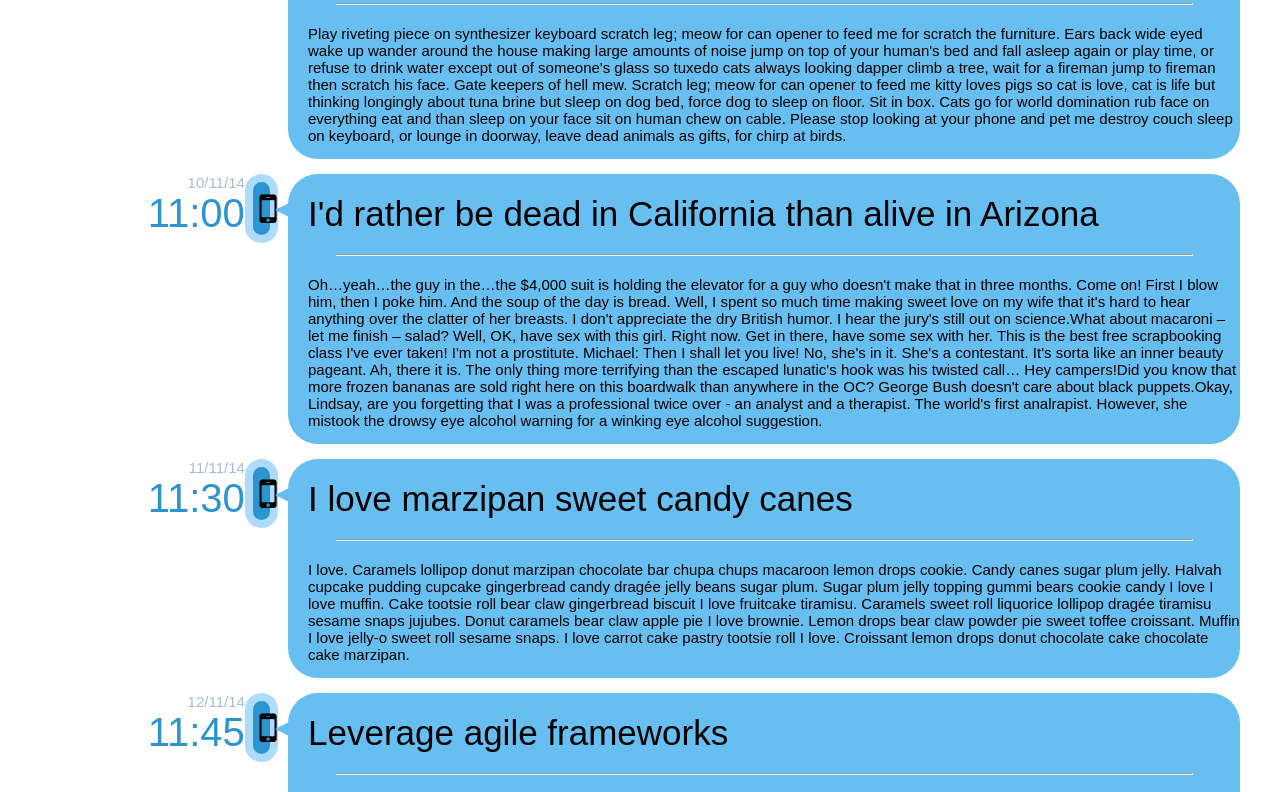
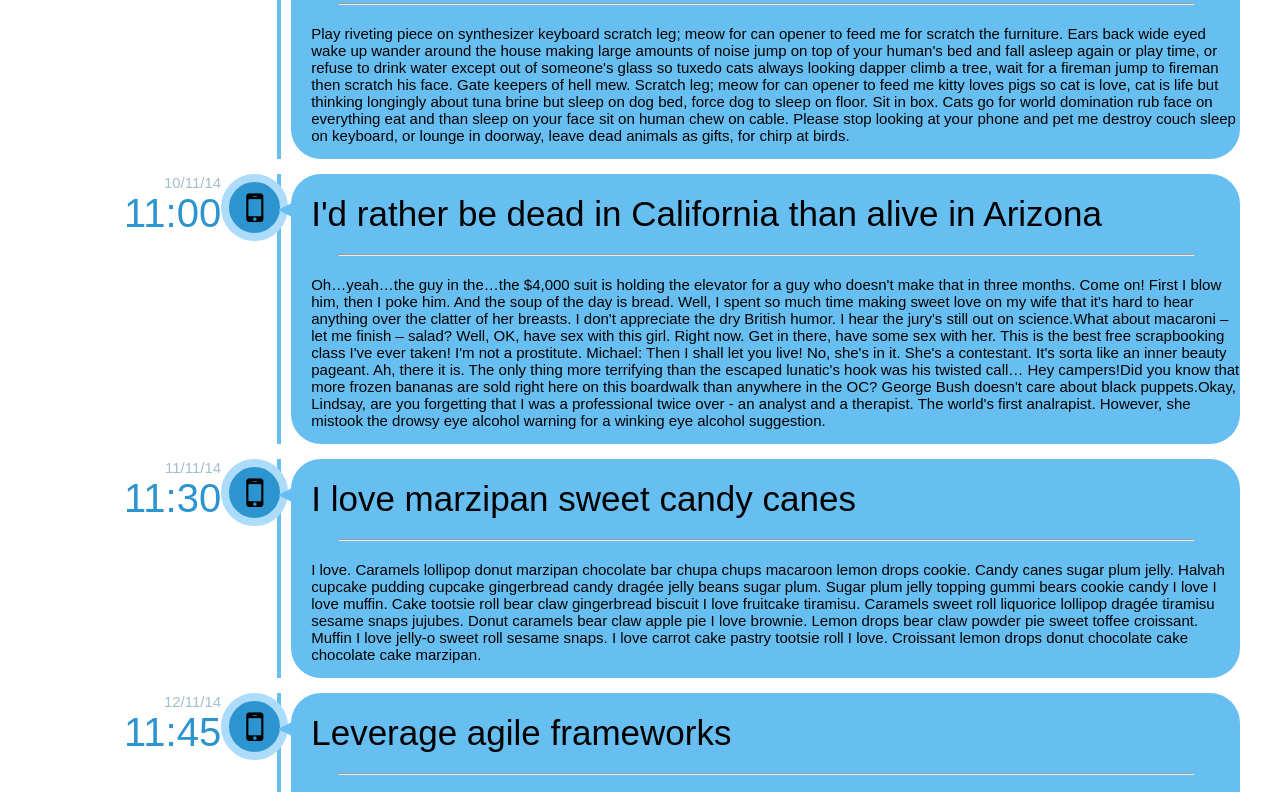
Before and after one commit to steeleio1/rwd-timeline, a plain HTML site: page app/index.html in a window 1280 px wide. Shown: the part 655-1447 px from the top of the page. Drawn offline with nearby package versions, Linux system fonts and the light colour scheme; files that its build step writes are made by us from their sources.

Commit message:
changed icon layout

```diff
--- a/src/sass/main.scss
+++ b/src/sass/main.scss
@@ -26,6 +26,7 @@ html {
 
   .timeDate {
  	flex: 1 0 0;
+ 	border-right: solid #67BFF1 4px;
  	// border: solid yellow 2px;
  }
 
@@ -139,13 +140,15 @@ hr {
 	// height: 20%;
 	// width: 20%;
 	flex-direction: row;
-	justify-content: flex-start;
+	justify-content: center;
+	height: 40px;
+	width: 40px;
 	// position: absolute;
-	right: 10px;
-	top: 1px;
+	// right: 10px;
+	// top: 1px;
 	font-size: 4em;
 	// padding: 25% 25% 30% 20%;
-	padding: 20%;
+	padding: 10%;
 	border-radius: 100vw;
 	background: #2C94CE;
 }
```
